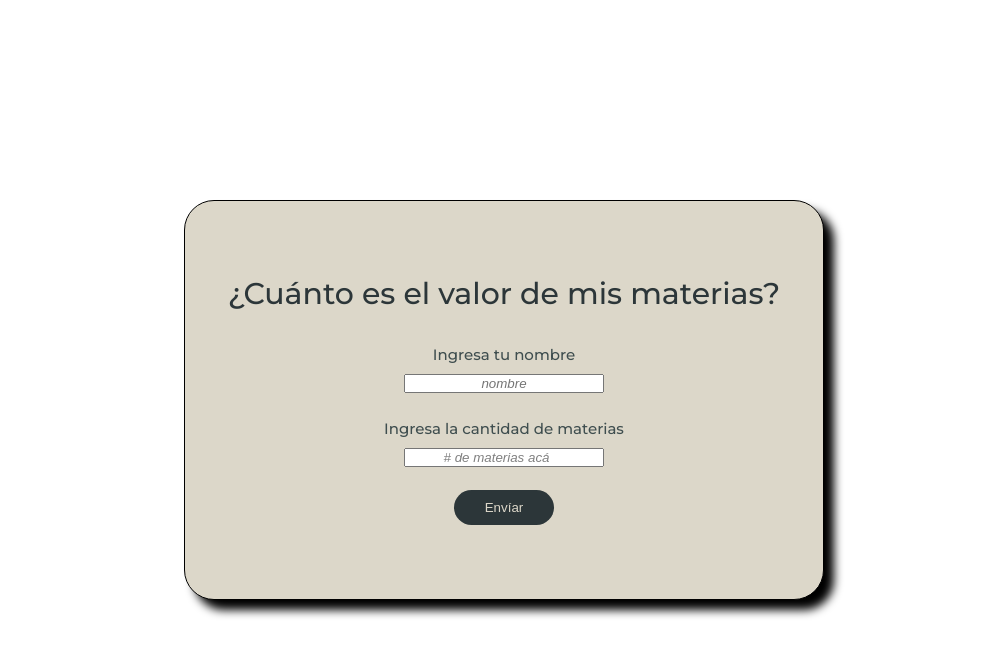
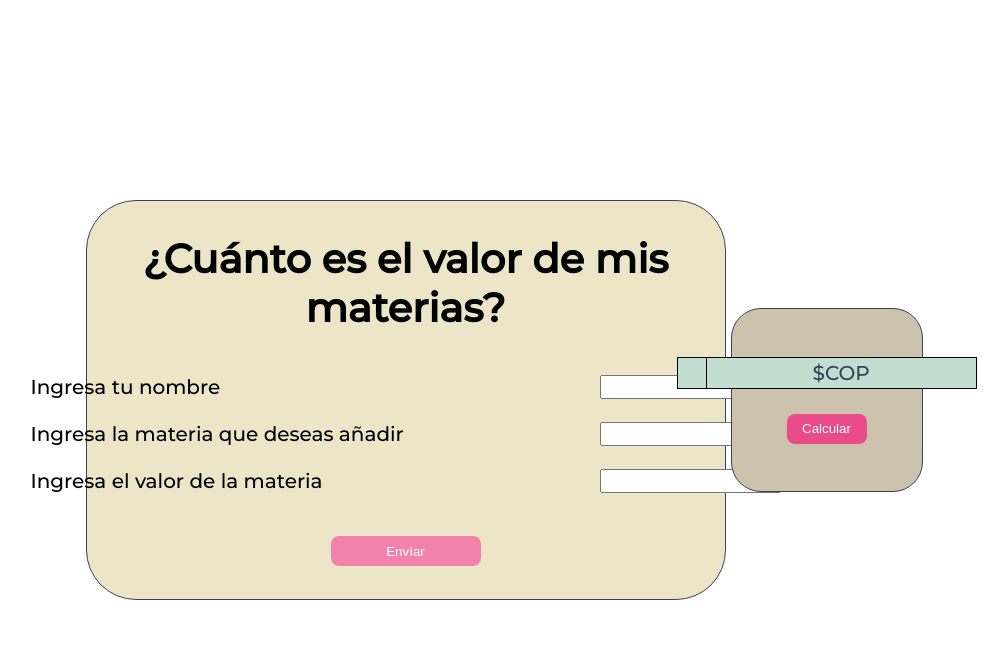
Before and after one commit to JhonE17/M2U2DavidBaron, a plain HTML site: page Actividad 2 ejercicio 1/index.html in a window 1280 px wide. Both pictures are taken after a click on the button "Envíar". Shown: the whole page, without its empty margins (136-1144 px from the left). Drawn offline with Linux system fonts and the light colour scheme.

Commit message:
Actividad 2 ejercicio 1: Añadida lógica mejorada, estilos mejorados

```diff
--- a/Actividad 2 ejercicio 1/index.html
+++ b/Actividad 2 ejercicio 1/index.html
@@ -4,29 +4,44 @@
     <meta charset="UTF-8">
     <meta http-equiv="X-UA-Compatible" content="IE=edge">
     <meta name="viewport" content="width=device-width, initial-scale=1.0">
-    <link rel="stylesheet" href="/styles.css">
+    <link rel="stylesheet" href="/Actividad 2 ejercicio 1/styles.css">
     <link rel="preconnect" href="https://fonts.googleapis.com">
     <link rel="preconnect" href="https://fonts.gstatic.com" crossorigin>
     <link href="https://fonts.googleapis.com/css2?family=IBM+Plex+Mono:wght@300;400&family=Montserrat:ital,wght@0,300;0,500;1,100;1,300&family=Oswald:wght@200;300;500;600&display=swap" rel="stylesheet">
     <title>Ejercicio 1</title>
 </head>
 <body>
-    <div>
+    <section id="body--container">
+        <section id="container--main-section">
             <h1>¿Cuánto es el valor de mis materias?</h1>
-
+            <div id="pornombrar">
                     <br>
-        <label for="form--nombre">Ingresa tu nombre</label>
-        <input type="text" id="form--nombre" placeholder="nombre">
-
+                    <div class="main-section--items">
+                        <label for="form--nombre" class="labels">Ingresa tu nombre</label>
+                        <input type="text" id="form--nombre" >
+                    </div>
                     <br>
-
+                    <div class="main-section--items">
+                        <label for="form--materia" class="labels">Ingresa la materia que deseas añadir</label>
+                        <input type="text" id="form--materia" >
+                    </div>
                     <br>
-        <label for="form--materias">Ingresa la cantidad de materias</label>
-        <input type="number" id="form--materias" placeholder="# de materias acá">
+                    <div class="main-section--items">
+                        <label for="form--valor-materia" class="labels">Ingresa el valor de la materia</label>
+                        <input type="number" id="form--valor-materia">
+                </div>
                 <br>
+            </div>
             <button id="form--button">Envíar</button>
-    </div>
-
+        </section>
+        <section id="container--table-display">
+            <table id="table--materias">
+            </table>
+            <table id="table--valor">
+            </table>
+            <button id="button--calcular">Calcular</button>
+        </section>
+    </section>
         <script src="./index.js"></script>
     </body>
 </html>
--- a/Actividad 2 ejercicio 1/index.js
+++ b/Actividad 2 ejercicio 1/index.js
@@ -1,19 +1,70 @@
+let valorMaterias = []
+let contadorMaterias = 0;
+let tablaMaterias = document.querySelector("#table--materias");
+let tablaMateriasInnerHtml = tablaMaterias.innerHTML;
+let tablaValorTotal = document.querySelector("#table--valor");
 const boton = document.querySelector("#form--button");
+const botonCalcular = document.querySelector("#button--calcular");
 
 boton.addEventListener('click', () => {
-    let nombre = document.getElementById("form--nombre").value;
-    let cantidadMaterias = document.getElementById("form--materias").value;
-    const valorMaterias = 300000;
-    const valorPapeleria = 28000;
-    let valorTotal;
-    if(cantidadMaterias != 0){
-        valorTotal = (cantidadMaterias * valorMaterias)*0.80;
-        valorTotal += valorPapeleria;
-        alert(`El estudiante ${nombre} registró la cantidad de materias de ${cantidadMaterias}, y el valor de estas materias es de ${valorTotal}`)
+    function nombreDisabler(){
+        let nombreEnableDisable = document.getElementById("form--nombre");
+        if(nombre != ""){
+            nombreEnableDisable.disabled = true;
+        }
     }
 
-    else{
-        alert("No ingresó ninguna materia!s")
+    function añadirMateria(){
+        let materiaOut = `$COP ${valorMateria}`
+        let template = `
+        <tr>
+        <td class="table--item">${Materia}</td>
+        <td class="table--item">${materiaOut}</td>
+        </tr>
+        `;
+        tablaMaterias.innerHTML += template;
     }
 
+    function MostrarPrecioMaterias(valorTotal, estudiante){
+        let template = `
+        <tr>
+        <td class="output"> El costo total de las materias del estudiante ${estudiante} es de: ${valorTotal}</td>
+        </tr>
+        `;
+        return tablaValorTotal.innerHTML += template;
+    }
+
+    function materiasMaximas(){
+        if(contadorMaterias < 6){
+            añadirMateria();
+        }
+
+        else{
+            alert("No puedes tener más de 5 materias")
+        }
+    }
+
+    function mostrarValorTotal(){
+        const valorPapeleria = 28000;
+        let totalMaterias = valorMaterias.reduce((acumulador, numero) => {
+            return acumulador + numero;
+        }) + valorPapeleria;
+        MostrarPrecioMaterias(totalMaterias, nombre)
+        tablaMaterias.innerHTML = tablaMateriasInnerHtml;
+        valorMaterias = [];
+        contadorMaterias = 0;
+    }
+
+    let nombre = document.getElementById("form--nombre").value;
+    let Materia = document.getElementById("form--materia").value;
+    let valorMateria = document.getElementById("form--valor-materia").value;
+    contadorMaterias += 1;
+    valorMaterias.push(parseInt(valorMateria));
+
+    materiasMaximas();
+    nombreDisabler();
+
+    if(contadorMaterias < 2 && contadorMaterias > 0){
+        botonCalcular.addEventListener('click', mostrarValorTotal)
+    }
 });
--- a/Actividad 2 ejercicio 1/styles.css
+++ b/Actividad 2 ejercicio 1/styles.css
@@ -18,56 +18,127 @@ body{
     justify-content: center;
 }
 
-div{
-    background-color: #DCD7C9;
-    width: 50%;
-    height: 50%;
-    border: 1px solid black;
-    border-radius: 30px;
+#body--container{
+    display: flex;
+    align-items: center;
+}
+
+h1{
+    font-size: 4rem;
+    text-align: center;
+    margin-bottom: 30px;
+}
+
+.main-section--items{
+    display: flex;
+    justify-content: space-between;
+    margin-bottom: 10px;
+}
+
+#container--main-section{
     display: flex;
     flex-direction: column;
     justify-content: center;
     align-items: center;
-    box-shadow: 10px 10px 10px black;
+    height: 50vh;
+    width: 80vh;
+    background-color: #ECE5C7;
+    padding: 30px;
+    border: 1px solid #354259;
+    border-radius: 50px;
 }
 
-h1{
-    color: #2C3639;
-    font-size: 3rem;
-    margin-bottom: 20px;
-    font-weight: 500;
+#container--table-display{
+    height: 23vh;
+    width: 15vw;
+    background-color: #CDC2AE;
+    display: flex;
+    justify-content: center;
+    flex-direction: column;
+    align-items: center;
+    border: 1px solid #354259;
+    border-radius: 30px;
+    margin-left: 5px;
+}
+
+#table--materias, .table--item{
+    border: 1px solid black;
+    border-collapse: collapse;
+    background-color: #C2DED1;
+    color: #354259;
     text-align: center;
 }
 
-#form--nombre, #form--materias{
-    width: 200px;
-}
-
-label{
-    color: #3F4E4F;
-    font-size: 1.5rem;
-    font-weight: 500;
+#table--materias{
+    width: 300px;
     margin-bottom: 10px;
 }
 
-#form--button{
-    background-color: #2C3639;
-    color: #DCD7C9;
-    width:100px;
-    height:35px;
-    margin-top:10px;
-    border: transparent;
-    border-radius: 30px;
-}
-#form--button:hover{
-    background-color: white;
-    color: #2C3639;
-    border: 1px solid black;
+.table--item{
+    font-size: 2rem;
+    padding: 3px;
 }
 
-#form--nombre, #form--materias::placeholder{
-    color: grey;
+#table--valor{
+    margin-top: 10px;
+}
+
+.labels{
+    font-size: 2rem;
+}
+
+#form--button{
+    background-color: #EA4C89;
+    border-radius: 8px;
+    border-style: none;
+    color: #FFFFFF;
+    cursor: pointer;
     text-align: center;
-    font-style: italic;
-    font-weight: 100;
+    text-decoration: none;
+    transition: color 100ms;
+    touch-action: manipulation;
+    height: 30px;
+    width: 150px;
+    margin-top: 20px;
 }
+
+#form--button:hover,
+#form--button:focus {
+    background-color: #F082AC;
+}
+
+#pornombrar{
+    width: 750px;
+}
+
+#button--calcular{
+    background-color: #EA4C89;
+    border-radius: 8px;
+    border-style: none;
+    color: #FFFFFF;
+    cursor: pointer;
+    text-align: center;
+    text-decoration: none;
+    transition: color 100ms;
+    touch-action: manipulation;
+    height: 30px;
+    width: 80px;
+}
+
+#button--calcular:hover,
+#button--calcular:focus {
+  background-color: #F082AC;
+}
+
+#table--valor{
+    margin-bottom: 5px;
+}
+
+.output{
+    display: inline-block;
+    font-size: 2.5rem;
+    text-align: center;
+    background-color: #354259;
+    color: #C2DED1;
+    border-radius: 20px;
+}
```
Also changed, not shown: Actividad 2 ejercicio 2/index.html (+1 -1 lines), Actividad 2 ejercicio 2/index.js (+4 -4 lines). Lines whose indentation alone changed are shown as unchanged.
